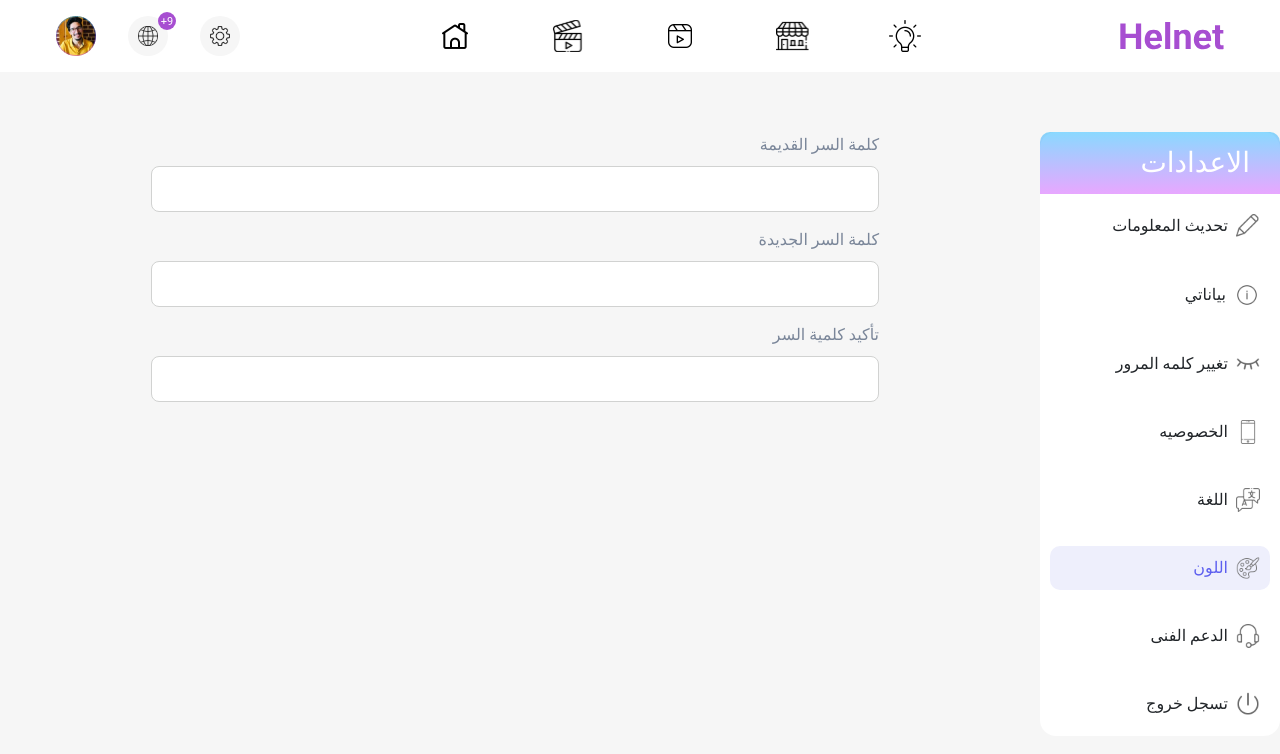
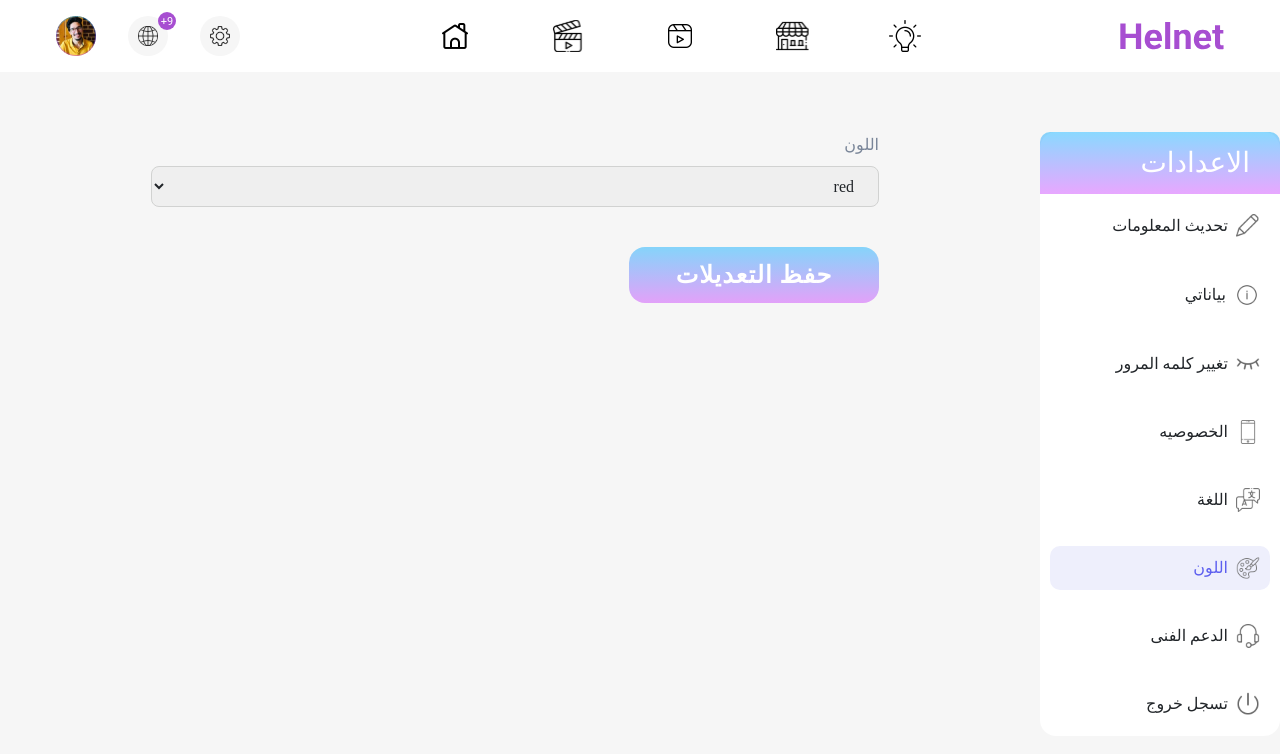
Before and after one commit to mohamedmansour0991/Helnet, a React (Vite) app: page /settings/art in a window 1280 px wide. Shown: the top 754 px of the page. Built offline with nearby package versions, Linux system fonts and the light colour scheme; a web font is replaced by a local one.

Commit message:
work lang page 1

```diff
--- a/src/pages/art/Art.jsx
+++ b/src/pages/art/Art.jsx
@@ -1,14 +1,28 @@
-import React from "react";
+import React, { useState } from "react";
 import FormSelect from "../../components/formSelect/FormSelect";
+import { useTranslation } from "react-i18next";
+import Button from "../../components/button/Button";
 
-function Language() {
-  const inputsSelect = [{ name: "اللغة", type: "select" }];
-  const typeUser = [{ name: "نوع المستخدم", type: "select" }];
+function Art() {
+  const [t, i18n] = useTranslation();
+  const [formValues, setFormValues] = useState({});
+  const inputsSelect = [
+    {
+      name: t("Color"),
+      type: "select",
+      select: ["red", "blue"],
+      state: "color",
+    },
+  ];
+  const handleButtonClick = () => {
+    console.log(formValues);
+  };
   return (
     <div>
-      <FormSelect inputs={inputsSelect} name="حفظ التعديلات" />
+      <FormSelect inputs={inputsSelect} setFormValues={setFormValues} />
+      <Button name={t("Save modifications")} onClick={handleButtonClick} />
     </div>
   );
 }
 
-export default Language;
+export default Art;
--- a/src/pages/changePassword/ChangePassword.jsx
+++ b/src/pages/changePassword/ChangePassword.jsx
@@ -1,18 +1,24 @@
-import React from "react";
+import React, { useState } from "react";
 import FormSelect from "../../components/formSelect/FormSelect";
 import { useTranslation } from "react-i18next";
+import Button from "../../components/button/Button";
 
 function ChangePassword() {
   const [t] = useTranslation();
+  const [formValues, setFormValues] = useState({});
 
   const inputsSelect = [
-    { name: t("Old Password"), type: "password" },
-    { name: t("New Password"), type: "password" },
-    { name: t("Confirm Password"), type: "password" },
+    { name: t("Old Password"), type: "password", state: "oldPassword" },
+    { name: t("New Password"), type: "password", state: "newPassword" },
+    { name: t("Confirm Password"), type: "password", state: "confirmPassword" },
   ];
+  const handleButtonClick = () => {
+    console.log(formValues);
+  };
   return (
-    <div>
-      <FormSelect inputs={inputsSelect} name="حفظ التعديلات" />
+    <div className="inputSelect">
+      <FormSelect inputs={inputsSelect} setFormValues={setFormValues} />
+      <Button name={t("Save modifications")} onClick={handleButtonClick} />
     </div>
   );
 }
--- a/src/pages/privacy/Privacy.jsx
+++ b/src/pages/privacy/Privacy.jsx
@@ -1,23 +1,37 @@
-import React from "react";
+import React, { useState } from "react";
 import FormSelect from "../../components/formSelect/FormSelect";
 import { useTranslation } from "react-i18next";
+import Button from "../../components/button/Button";
 
 function Privacy() {
   const [t] = useTranslation();
+  const [formValues, setFormValues] = useState({});
 
   const inputsSelect = [
     {
       name: t("Account Privacy"),
       type: "select",
       select: ["Public", "Private"],
+      state: "accountPrivacy",
     },
-    { name: t("Who can see Your Posts"), type: "select" },
-    { name: t("Who can see my personal information?"), type: "select" },
+    {
+      name: t("Who can see Your Posts"),
+      type: "select",
+      state: "accountPosts",
+    },
+    {
+      name: t("Who can see my personal information?"),
+      type: "select",
+      state: "privacyInformation",
+    },
   ];
+  const handleButtonClick = () => {
+    console.log(formValues);
+  };
   return (
-    <div>
-      <FormSelect inputs={inputsSelect} name={t("Save modifications")} />
-      {/* <FormSelect inputs={typeUser} name="تغيير" /> */}
+    <div className="inputSelect">
+      <FormSelect inputs={inputsSelect} setFormValues={setFormValues} />
+      <Button name={t("Save modifications")} onClick={handleButtonClick} />
     </div>
   );
 }
--- a/src/pages/settings/Settings.jsx
+++ b/src/pages/settings/Settings.jsx
@@ -15,10 +15,10 @@ import ChangePassword from "../changePassword/ChangePassword";
 import Privacy from "../privacy/Privacy";
 import UpdateInfo from "../updateInfo/UpdateInfo";
 import Language from "../languageSettings/Language";
-import Art from "../languageSettings/Language";
 import Support from "../support/Support";
 import { Route, Routes, useParams } from "react-router-dom";
 import { useTranslation } from "react-i18next";
+import Art from "../art/Art";
 
 function Settings() {
   const name = useParams().name;
@@ -51,6 +51,10 @@ function Settings() {
             <UpdateInfo />
           ) : name === "privacy" ? (
             <Privacy />
+          ) : name === "art" ? (
+            <Art />
+          ) : name === "support" ? (
+            <Support />
           ) : name === "language" ? (
             <Language />
           ) : (
--- a/src/pages/support/Support.jsx
+++ b/src/pages/support/Support.jsx
@@ -1,14 +1,25 @@
-import React from "react";
+import React, { useState } from "react";
 import FormSelect from "../../components/formSelect/FormSelect";
+import { useTranslation } from "react-i18next";
+import Button from "../../components/button/Button";
 
 function Support() {
+  const [t, i18n] = useTranslation();
+  const [formValues, setFormValues] = useState({});
   const inputsSelect = [
-    { name: "اكتب رسالتك ثم ارسلها للدعم الفني", type: "textarea" },
-
+    {
+      name: "اكتب رسالتك ثم ارسلها للدعم الفني",
+      type: "textarea",
+      state: "message",
+    },
   ];
+  const handleButtonClick = () => {
+    console.log(formValues);
+  };
   return (
-    <div>
-      <FormSelect inputs={inputsSelect} name="ارسال" />
+    <div className="inputSelect">
+      <FormSelect inputs={inputsSelect} setFormValues={setFormValues} />
+      <Button name={t("Send")} onClick={handleButtonClick} />
     </div>
   );
 }
--- a/src/pages/updateInfo/UpdateInfo.jsx
+++ b/src/pages/updateInfo/UpdateInfo.jsx
@@ -1,28 +1,37 @@
 import React, { useState } from "react";
 import FormSelect from "../../components/formSelect/FormSelect";
 import { useTranslation } from "react-i18next";
+import Button from "../../components/button/Button";
 
 function UpdateInfo() {
   const [t] = useTranslation();
   const [formValues, setFormValues] = useState({});
 
   const inputsSelect = [
-    { name: t("First name"), type: "text", class: "half" },
-    { name: t("Last name"), type: "text", class: "half" },
-    { name: t("Email address"), type: "email", class: "" },
-    { name: t("About You"), type: "textarea", class: "" },
+    { name: t("First name"), type: "text", class: "half", state: "fName" },
+    { name: t("Last name"), type: "text", class: "half", state: "lName" },
+    { name: t("Email address"), type: "email", class: "", state: "email" },
+    { name: t("About You"), type: "textarea", class: "", state: "aaboutMe" },
   ];
   const typeUser = [{ name: t("User Type"), type: "select" }];
+  const handleButtonClick = () => {
+    console.log(formValues);
+  };
   return (
-    <div>
+    <>
+      <div className="inputSelect">
         <FormSelect
           inputs={inputsSelect}
           name={t("Save modifications")}
           setFormValues={setFormValues}
-        formValues={formValues}
         />
-      <FormSelect inputs={typeUser} name={t("Change")} />
+        <Button name={t("Save modifications")} onClick={handleButtonClick} />
       </div>
+      <div className="inputSelect">
+        <FormSelect inputs={typeUser} />
+        <Button name={t("Change")} />
+      </div>
+    </>
   );
 }
 
--- a/src/pages/userInfo/UserInfo.jsx
+++ b/src/pages/userInfo/UserInfo.jsx
@@ -1,19 +1,25 @@
-import React from "react";
+import React, { useState } from "react";
 import FormSelect from "../../components/formSelect/FormSelect";
 import { useTranslation } from "react-i18next";
+import Button from "../../components/button/Button";
 
 function UserInfo() {
   const [t] = useTranslation();
+  const [formValues, setFormValues] = useState({});
 
   const inputsSelect = [
-    { name: t("Where are you from?"), type: "select" },
-    { name: t("where do you study?"), type: "select" },
-    { name: t("Where do you work?"), type: "text" },
-    { name: t("When were you born?"), type: "date" },
+    { name: t("Where are you from?"), type: "select", state: "from" },
+    { name: t("where do you study?"), type: "select", state: "study" },
+    { name: t("Where do you work?"), type: "text", state: "work" },
+    { name: t("When were you born?"), type: "date", state: "born" },
   ];
+  const handleButtonClick = () => {
+    console.log(formValues);
+  };
   return (
-    <div>
-      <FormSelect inputs={inputsSelect} name={t("Save modifications")} />
+    <div className="inputSelect">
+      <FormSelect inputs={inputsSelect} setFormValues={setFormValues} />
+      <Button name={t("Save modifications")} onClick={handleButtonClick} />
     </div>
   );
 }
```
Lines whose indentation alone changed are shown as unchanged.
